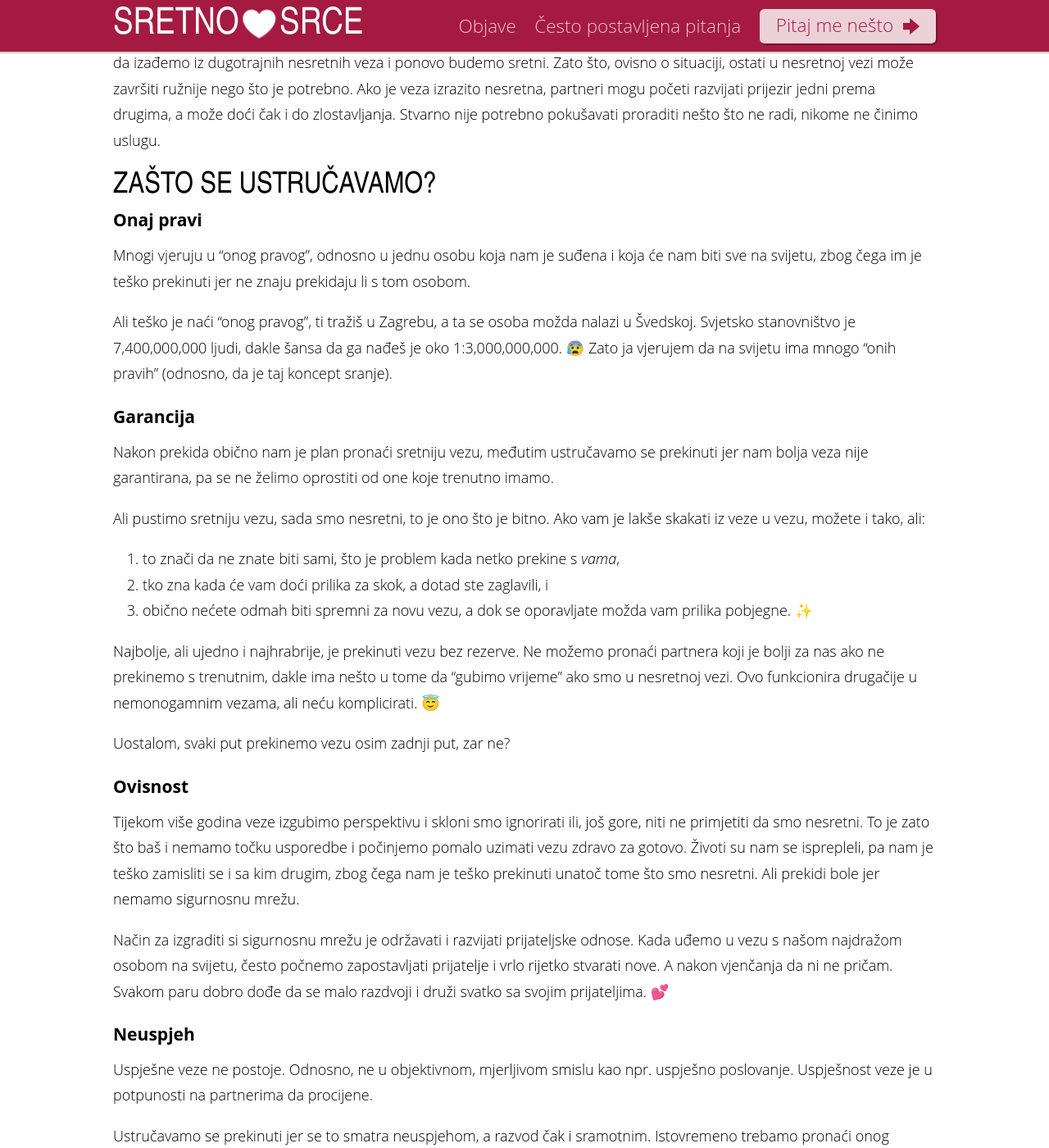
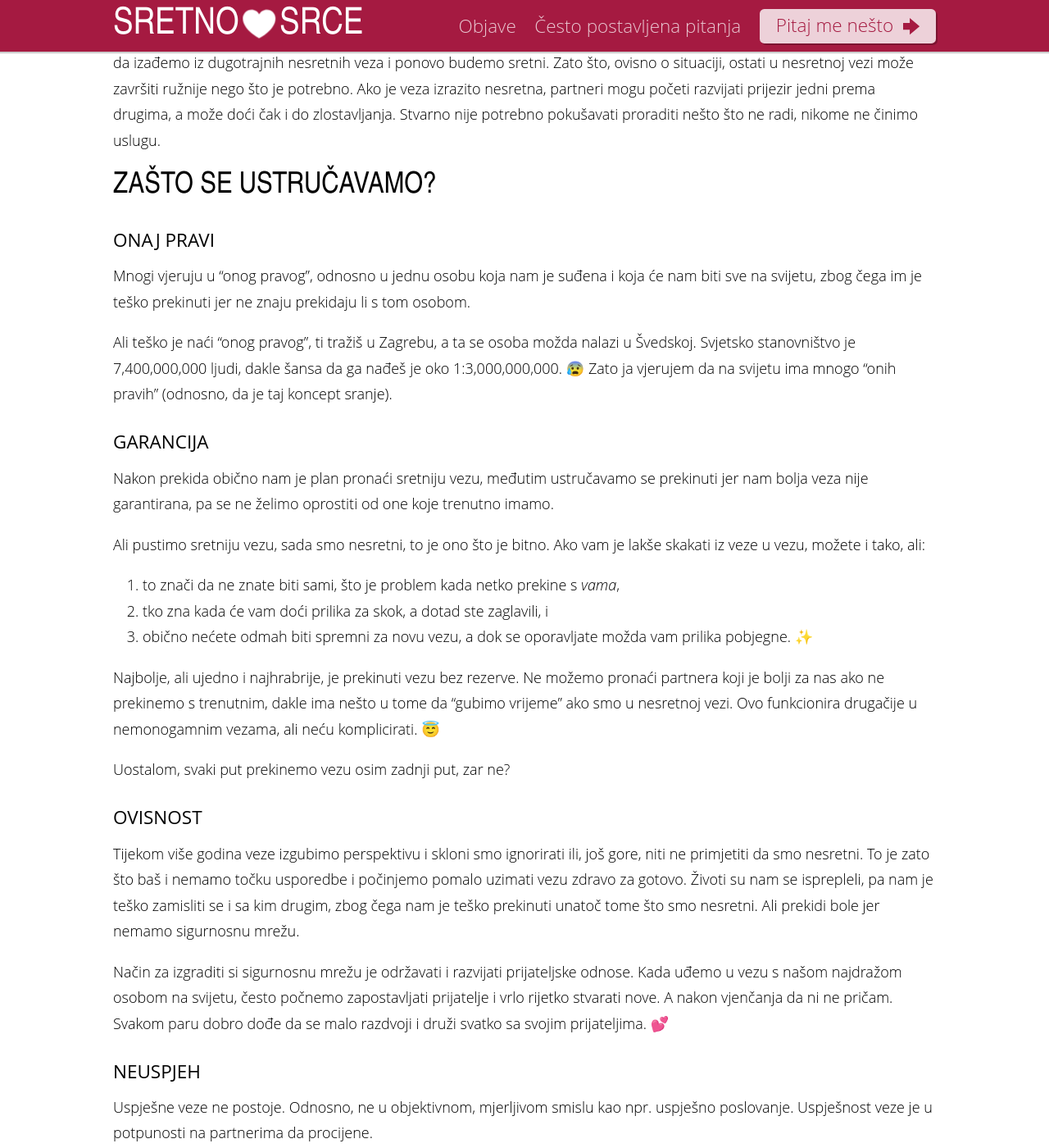
Before and after one commit to silvenon/sretnosrce, a Jekyll site: the page built from _posts/2016-08-09-prekidi.md, in a window 1280 px wide and 1400 px high, scrolled down 287 px. Shown: the whole window at 82% size. Built offline with Jekyll 4.4.1, drawn with Linux system fonts in a browser that asks for light colours; emoji names are drawn with the system emoji font; comment, search, counter and statistics services are not loaded.

Commit message:
Fix typography for H3

```diff
--- a/styles/_text.scss
+++ b/styles/_text.scss
@@ -33,6 +33,18 @@
 
     @media (min-width: breakpoint(medium)) {
       font-size: 2em;
+    }
+  }
+
+  h3 {
+    margin: 0;
+    margin-top: 1em;
+    font-size: 1.15em;
+    font-weight: normal;
+    text-transform: uppercase;
+
+    @media (min-width: breakpoint(medium)) {
+      font-size: 1.25em;
     }
   }
 
```
